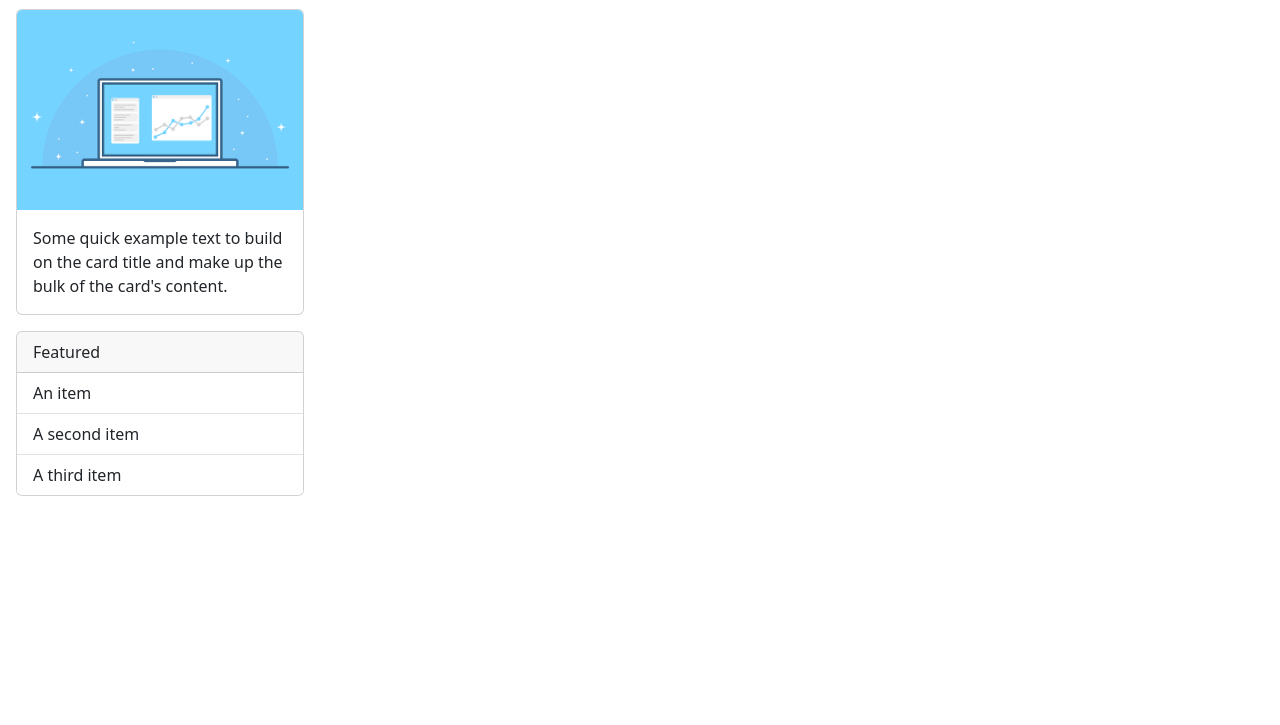
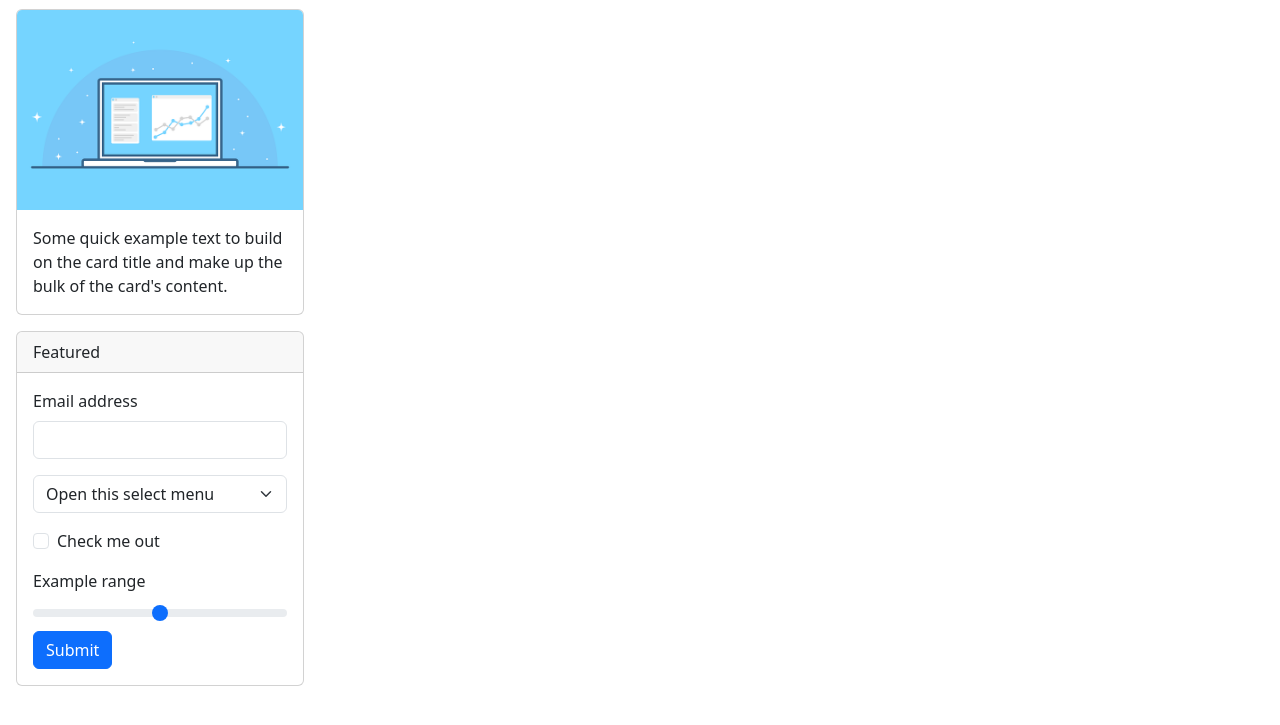
Before and after one commit to raphmatos/work-trends, a plain HTML site: page index.html in a window 1280 px wide. Shown: the part 63-788 px from the top of the page. Drawn offline with nearby package versions, Linux system fonts and the light colour scheme.

Commit message:
Included form in the second card

```diff
--- a/index.html
+++ b/index.html
@@ -35,24 +35,38 @@
 </nav>
 
 <div class="d-flex flex-column bd-highlight mb-3 mt-3 ms-3 justify-content-start">
+
 <div class="card mb-3" style="width: 18rem;">
   <img src="work-trends.png" class="card-img-top" alt="Laptop with some graphs">
   <div class="card-body">
     <p class="card-text">Some quick example text to build on the card title and make up the bulk of the card's content.</p>
   </div>
 </div>
-<div class="card" style="width: 18rem;">
+
+<div class="card mb-3" style="width: 18rem;">
   <div class="card-header">
     Featured
   </div>
-  <ul class="list-group list-group-flush">
-    <li class="list-group-item">An item</li>
-    <li class="list-group-item">A second item</li>
-    <li class="list-group-item">A third item</li>
-  </ul>
+  <form class="card-body">
+    <div class="mb-3">
+      <label for="exampleInputEmail1" class="form-label">Email address</label>
+      <input type="email" class="form-control" id="exampleInputEmail1" aria-describedby="emailHelp">
+    </div>
+    <select class="form-select mb-3" aria-label="Default select example">
+      <option selected>Open this select menu</option>
+      <option value="1">One</option>
+      <option value="2">Two</option>
+      <option value="3">Three</option>
+    </select>
+    <div class="mb-3 form-check">
+      <input type="checkbox" class="form-check-input" id="exampleCheck1">
+      <label class="form-check-label" for="exampleCheck1">Check me out</label>
+    </div>
+    <label for="customRange1" class="form-label">Example range</label>
+    <input type="range" class="form-range" id="customRange1">
+    <button type="submit" class="btn btn-primary">Submit</button>
+  </form>
 </div>
-</div>
-
 
 </body>
 
```
